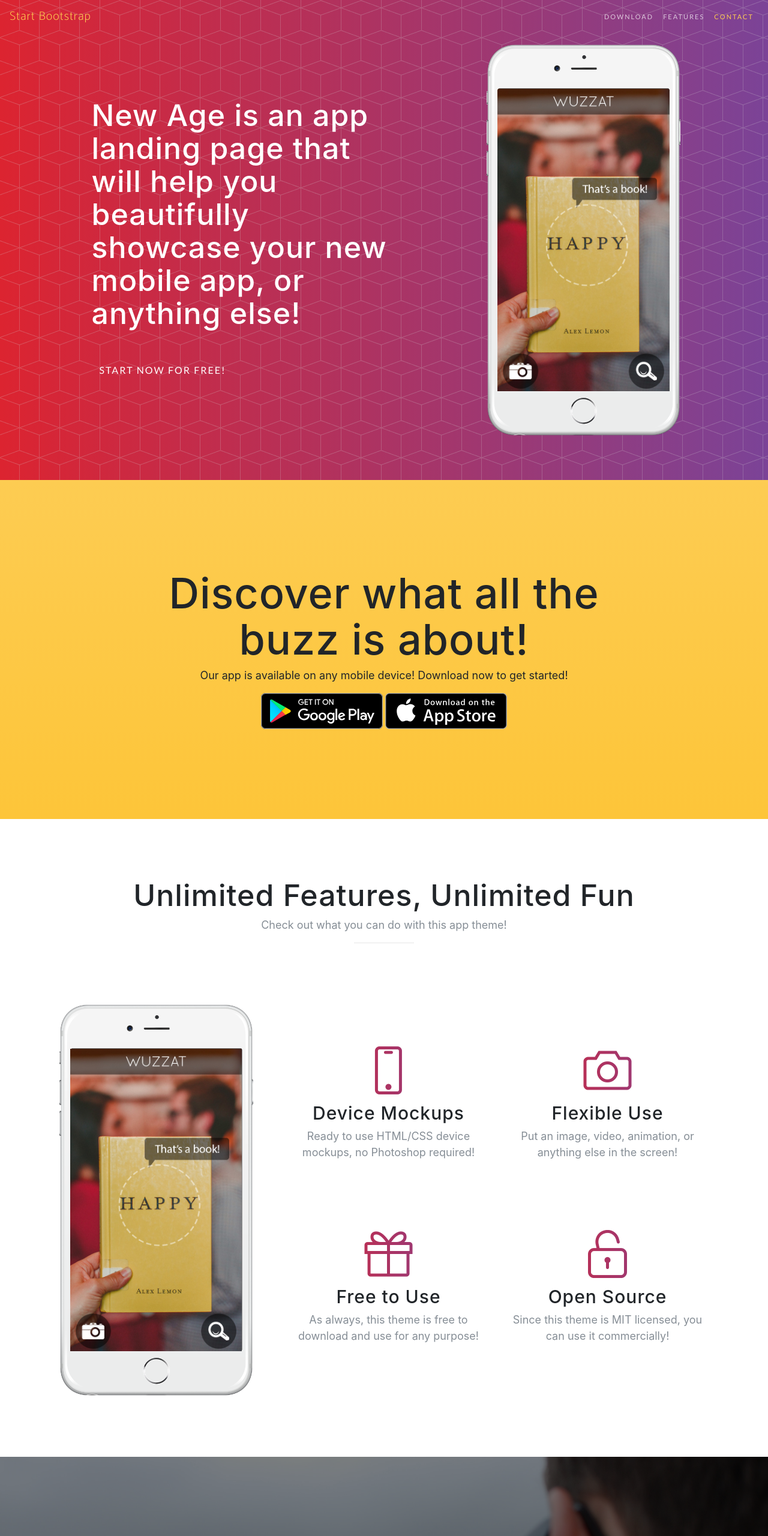
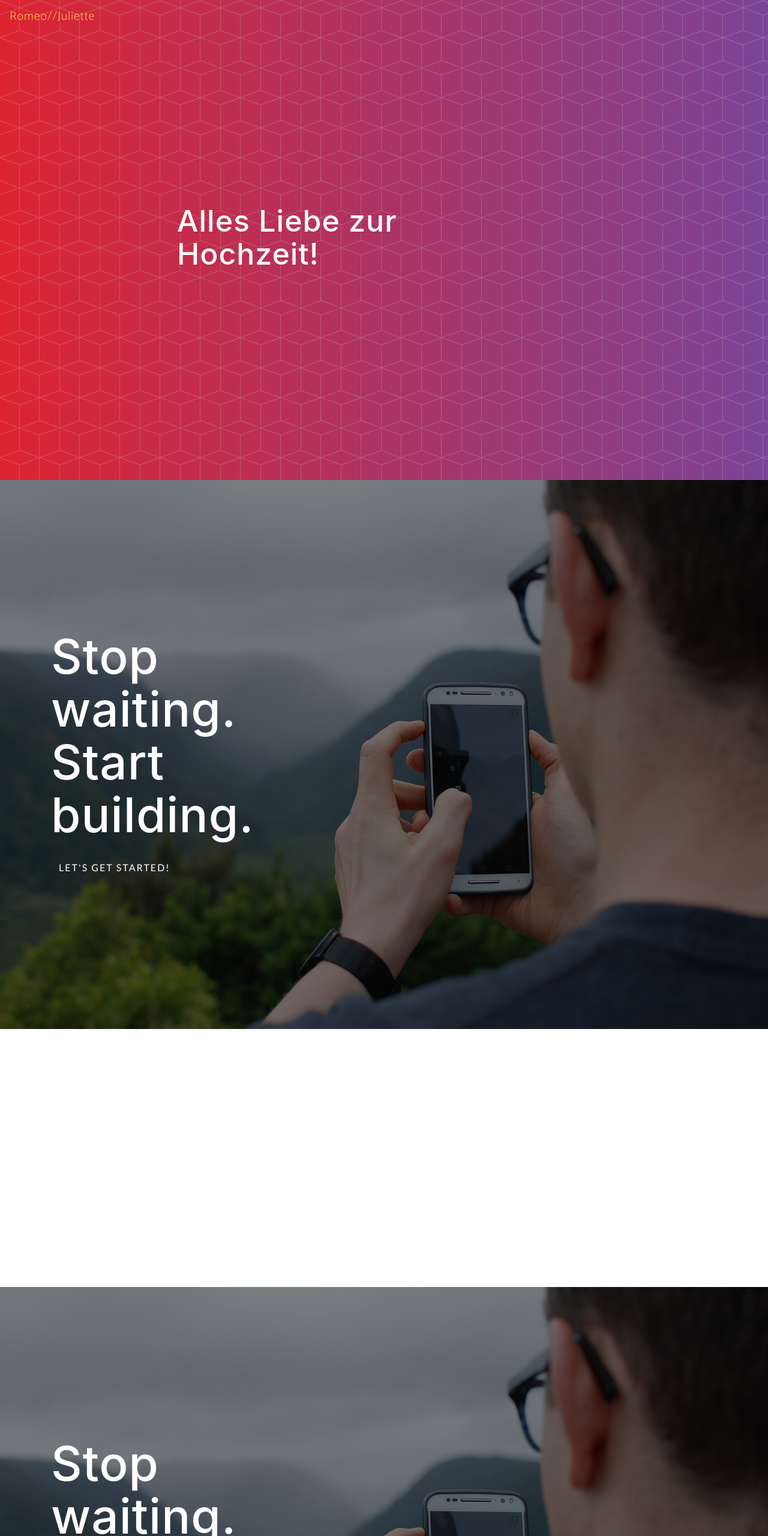
Before and after one commit to bklovesromeoandjuliette/bklovesromeoandjuliette.github.io, a website with bundled scripts: page index.html in a window 1280 px wide. Shown: the top 2560 px of the page at 60% size. Built offline with nearby package versions, Linux system fonts and the light colour scheme; a web font is replaced by a local one.

Commit message:
adjustments

```diff
--- a/index.html
+++ b/index.html
@@ -8,7 +8,7 @@
     <meta name="description" content="">
     <meta name="author" content="">
 
-    <title>New Age - Start Bootstrap Theme</title>
+    <title>BK + CZ luv R+J</title>
 
     <!-- Bootstrap core CSS -->
     <link href="vendor/bootstrap/css/bootstrap.min.css" rel="stylesheet">
@@ -32,181 +32,63 @@
 
     <!-- Navigation -->
     <nav class="navbar navbar-expand-lg navbar-light fixed-top" id="mainNav">
-      <a class="navbar-brand" href="#page-top">Start Bootstrap</a>
-      <button class="navbar-toggler navbar-toggler-right" type="button" data-toggle="collapse" data-target="#navbarResponsive" aria-controls="navbarResponsive" aria-expanded="false" aria-label="Toggle navigation">
-        Menu
-        <i class="fa fa-bars"></i>
-      </button>
-      <div class="collapse navbar-collapse" id="navbarResponsive">
-        <ul class="navbar-nav ml-auto">
-          <li class="nav-item">
-            <a class="nav-link" href="#download">Download</a>
-          </li>
-          <li class="nav-item">
-            <a class="nav-link" href="#features">Features</a>
-          </li>
-          <li class="nav-item">
-            <a class="nav-link" href="#contact">Contact</a>
-          </li>
-        </ul>
-      </div>
+      <a class="navbar-brand" href="#page-top">Romeo//Juliette</a>
     </nav>
 
     <header class="masthead">
       <div class="container h-100">
         <div class="row h-100">
-          <div class="col-lg-7 my-auto">
+          <div class="col-lg-10 my-auto">
             <div class="header-content mx-auto">
-              <h1 class="mb-5">New Age is an app landing page that will help you beautifully showcase your new mobile app, or anything else!</h1>
-              <a href="#download" class="btn btn-outline btn-xl">Start Now for Free!</a>
-            </div>
-          </div>
-          <div class="col-lg-5 my-auto">
-            <div class="device-container">
-              <div class="device-mockup iphone6_plus portrait white">
-                <div class="device">
-                  <div class="screen">
-                    <!-- Demo image for screen mockup, you can put an image here, some HTML, an animation, video, or anything else! -->
-                    <img src="img/demo-screen-1.jpg" class="img-fluid" alt="">
-                  </div>
-                  <div class="button">
-                    <!-- You can hook the "home button" to some JavaScript events or just remove it -->
-                  </div>
-                </div>
-              </div>
+              <h1 class="mb-7">Alles Liebe zur Hochzeit!</h1>
+              <!-- <a href="#features" class="btn btn-outline btn-xl">Till war auch da...</a> -->
             </div>
           </div>
         </div>
       </div>
     </header>
 
-    <section class="download bg-primary text-center" id="download">
-      <div class="container">
-        <div class="row">
-          <div class="col-md-8 mx-auto">
-            <h2 class="section-heading">Discover what all the buzz is about!</h2>
-            <p>Our app is available on any mobile device! Download now to get started!</p>
-            <div class="badges">
-              <a class="badge-link" href="#"><img src="img/google-play-badge.svg" alt=""></a>
-              <a class="badge-link" href="#"><img src="img/app-store-badge.svg" alt=""></a>
-            </div>
-          </div>
-        </div>
-      </div>
-    </section>
-
-    <section class="features" id="features">
-      <div class="container">
-        <div class="section-heading text-center">
-          <h2>Unlimited Features, Unlimited Fun</h2>
-          <p class="text-muted">Check out what you can do with this app theme!</p>
-          <hr>
-        </div>
-        <div class="row">
-          <div class="col-lg-4 my-auto">
-            <div class="device-container">
-              <div class="device-mockup iphone6_plus portrait white">
-                <div class="device">
-                  <div class="screen">
-                    <!-- Demo image for screen mockup, you can put an image here, some HTML, an animation, video, or anything else! -->
-                    <img src="img/demo-screen-1.jpg" class="img-fluid" alt="">
-                  </div>
-                  <div class="button">
-                    <!-- You can hook the "home button" to some JavaScript events or just remove it -->
-                  </div>
-                </div>
-              </div>
-            </div>
-          </div>
-          <div class="col-lg-8 my-auto">
-            <div class="container-fluid">
-              <div class="row">
-                <div class="col-lg-6">
-                  <div class="feature-item">
-                    <i class="icon-screen-smartphone text-primary"></i>
-                    <h3>Device Mockups</h3>
-                    <p class="text-muted">Ready to use HTML/CSS device mockups, no Photoshop required!</p>
-                  </div>
-                </div>
-                <div class="col-lg-6">
-                  <div class="feature-item">
-                    <i class="icon-camera text-primary"></i>
-                    <h3>Flexible Use</h3>
-                    <p class="text-muted">Put an image, video, animation, or anything else in the screen!</p>
-                  </div>
-                </div>
-              </div>
-              <div class="row">
-                <div class="col-lg-6">
-                  <div class="feature-item">
-                    <i class="icon-present text-primary"></i>
-                    <h3>Free to Use</h3>
-                    <p class="text-muted">As always, this theme is free to download and use for any purpose!</p>
-                  </div>
-                </div>
-                <div class="col-lg-6">
-                  <div class="feature-item">
-                    <i class="icon-lock-open text-primary"></i>
-                    <h3>Open Source</h3>
-                    <p class="text-muted">Since this theme is MIT licensed, you can use it commercially!</p>
-                  </div>
-                </div>
-              </div>
-            </div>
-          </div>
-        </div>
-      </div>
-    </section>
-
-    <section class="cta">
+    <section class="cta" id="features">
       <div class="cta-content">
         <div class="container">
           <h2>Stop waiting.<br>Start building.</h2>
           <a href="#contact" class="btn btn-outline btn-xl">Let's Get Started!</a>
+          <!-- link zum video -->
         </div>
       </div>
       <div class="overlay"></div>
     </section>
 
-    <section class="contact bg-primary" id="contact">
-      <div class="container">
-        <h2>We
-          <i class="fa fa-heart"></i>
-          new friends!</h2>
-        <ul class="list-inline list-social">
-          <li class="list-inline-item social-twitter">
-            <a href="#">
-              <i class="fa fa-twitter"></i>
-            </a>
-          </li>
-          <li class="list-inline-item social-facebook">
-            <a href="#">
-              <i class="fa fa-facebook"></i>
-            </a>
-          </li>
-          <li class="list-inline-item social-google-plus">
-            <a href="#">
-              <i class="fa fa-google-plus"></i>
-            </a>
-          </li>
-        </ul>
+    <div class="container">
+     <div class="row">
+       <h2><br><br><br><br><br><br><br><br><br><br><br><br></h2>
+     </div>
+   </div>
+
+    <section class="cta" id="features">
+      <div class="cta-content">
+        <div class="container">
+          <h2>Stop waiting.<br>Start building.</h2>
+          <a href="#contact" class="btn btn-outline btn-xl">Let's Get Started!</a>
+          <!-- link zum video -->
+        </div>
       </div>
+      <div class="overlay"></div>
     </section>
+
+    <!-- <div class="container">
+     <div class="row">
+       <div class="span6">
+         <div class="flex-video widescreen" style="text-align:center;">
+           <iframe allowfullscreen="" src="http://player.vimeo.com/video/71876963" ></iframe>
+          </div>
+       </div>
+     </div>
+   </div> -->
 
     <footer>
       <div class="container">
-        <p>&copy; 2017 Start Bootstrap. All Rights Reserved.</p>
-        <ul class="list-inline">
-          <li class="list-inline-item">
-            <a href="#">Privacy</a>
-          </li>
-          <li class="list-inline-item">
-            <a href="#">Terms</a>
-          </li>
-          <li class="list-inline-item">
-            <a href="#">FAQ</a>
-          </li>
-        </ul>
+        <p>&copy; 2017 BKLOVESROMEOANDJULIETTE.</p>
       </div>
     </footer>
 
```
Also changed, not shown: README.md.
